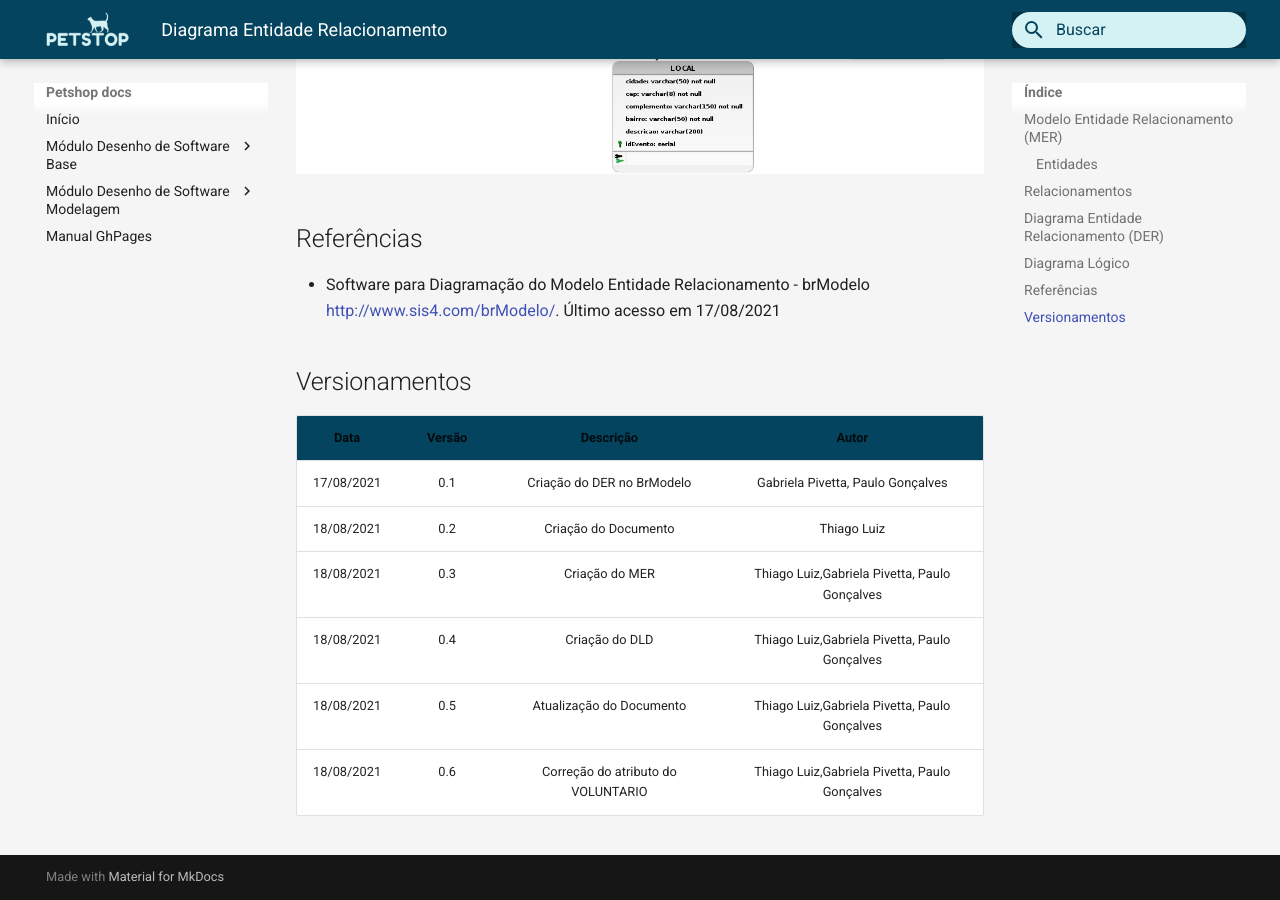
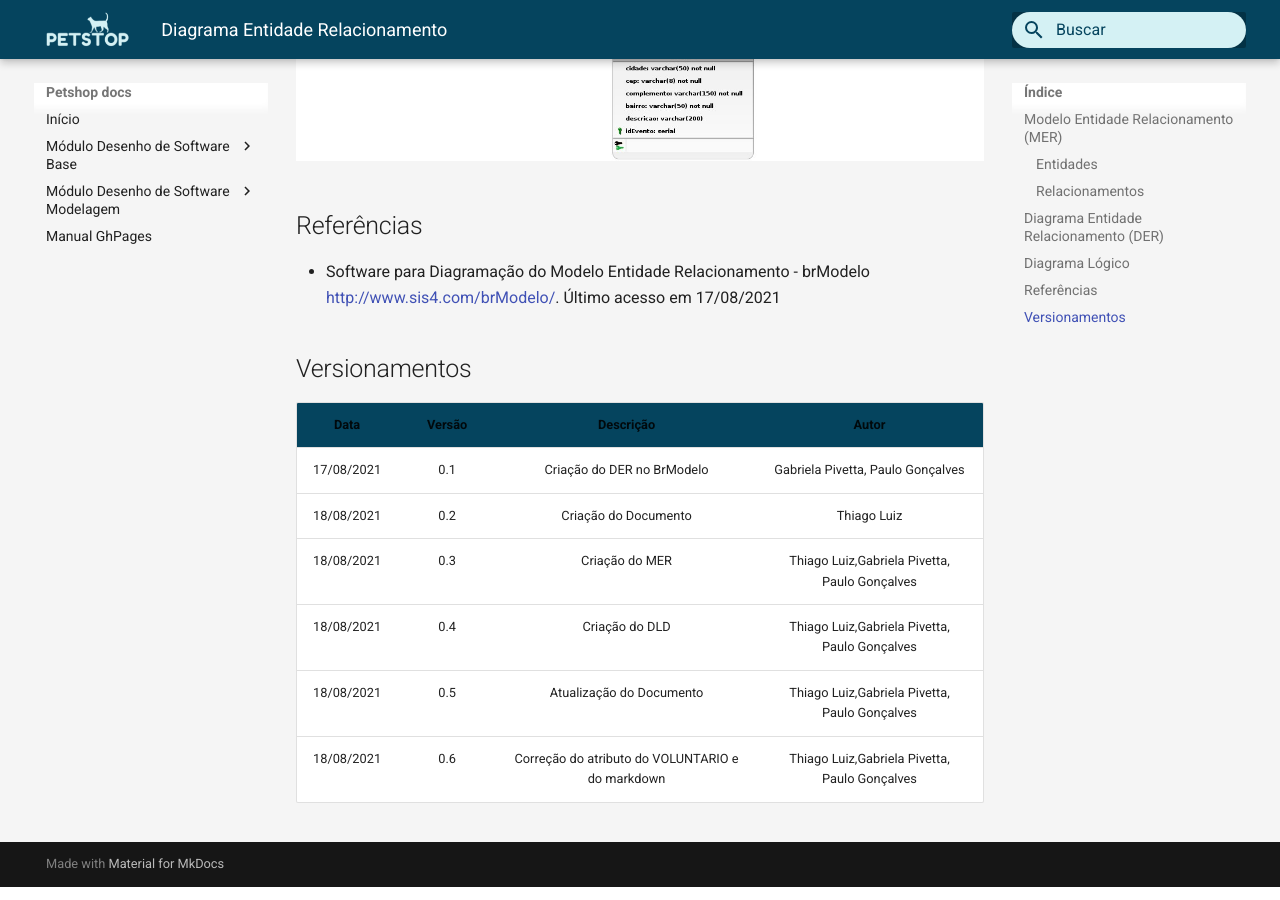
Before and after one commit to UnBArqDsw2021-1/2021.1_G3_PetStop_docs, an MkDocs documentation site: the page built from docs/Modelagem DB/modelagem_db.md, in a window 1280 px wide and 900 px high, scrolled down 3336 px. Built offline with MkDocs 1.6.1 and Material for MkDocs 9.7.7, drawn with Linux system fonts in a browser that asks for light colours.

Commit message:
Corrigindo markdown
Co-authored-by: Paulo Gonçalves Lima <paulogoncalves436@gmail.com>
Co-authored-by: Gabriela Pivetta <gpivetta99@gmail.com>

```diff
--- a/docs/Modelagem DB/modelagem_db.md
+++ b/docs/Modelagem DB/modelagem_db.md
@@ -20,7 +20,7 @@ O Modelo Entidade Relacionamento tem por finalidade modelar todo o banco de dado
 **PESSOA** (horario,dtInicio,dtFinal,hInicial,hFinal,<ins> idEvento </ins>,titulo)
 
 
-## Relacionamentos
+### Relacionamentos
 
 **USUARIO** - tem - **PET**<br>
 Um _USUARIO_ tem um ou vários _PET_ e um _PET_ pertence a um _USUARIO_
@@ -96,4 +96,4 @@ Um ou vários _VOLUNTARIO_ ajudam em um ou vários _EVENTO_ e um _EVENTO_ recebe
 |18/08/2021| 0.3 | Criação do MER | Thiago Luiz,Gabriela Pivetta, Paulo Gonçalves |
 |18/08/2021| 0.4 | Criação do DLD | Thiago Luiz,Gabriela Pivetta, Paulo Gonçalves |
 |18/08/2021| 0.5 | Atualização do Documento | Thiago Luiz,Gabriela Pivetta, Paulo Gonçalves |
-|18/08/2021| 0.6 | Correção do atributo do VOLUNTARIO | Thiago Luiz,Gabriela Pivetta, Paulo Gonçalves |
+|18/08/2021| 0.6 | Correção do atributo do VOLUNTARIO  e do markdown| Thiago Luiz,Gabriela Pivetta, Paulo Gonçalves |
```
